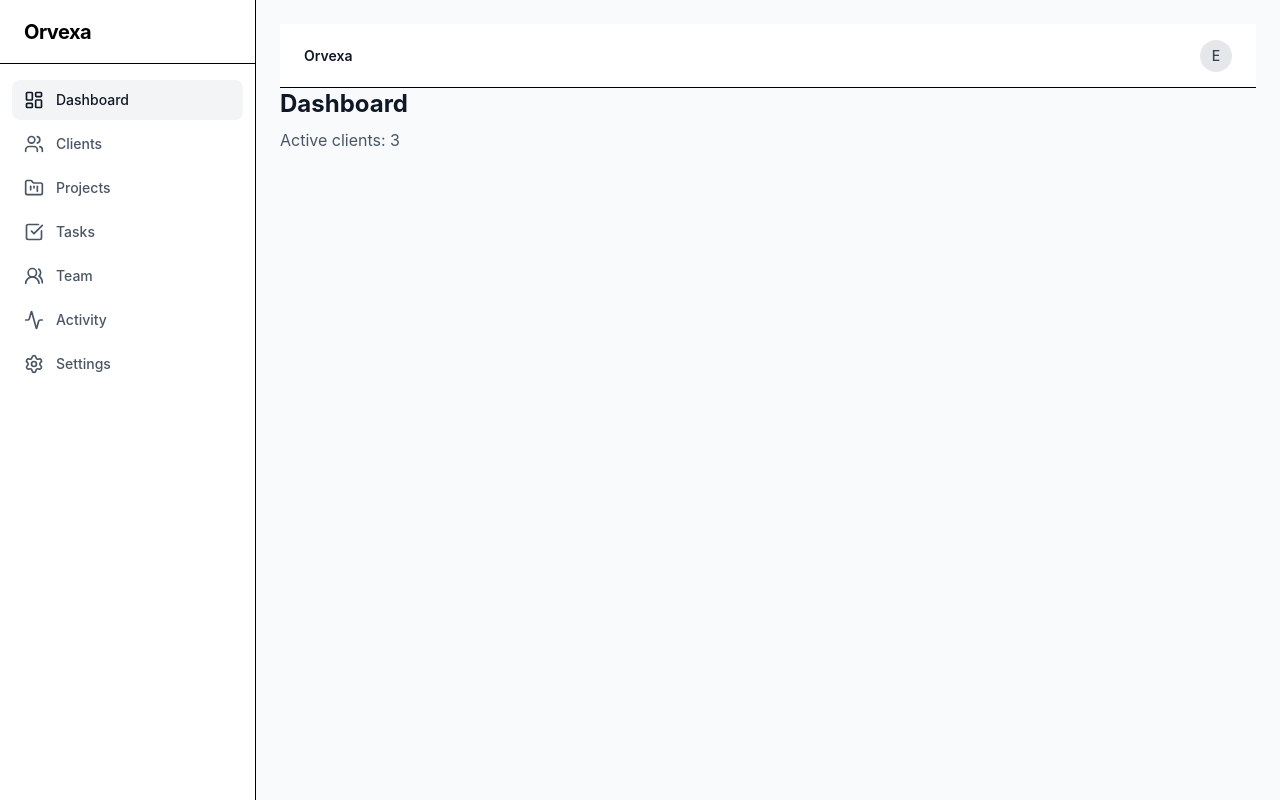
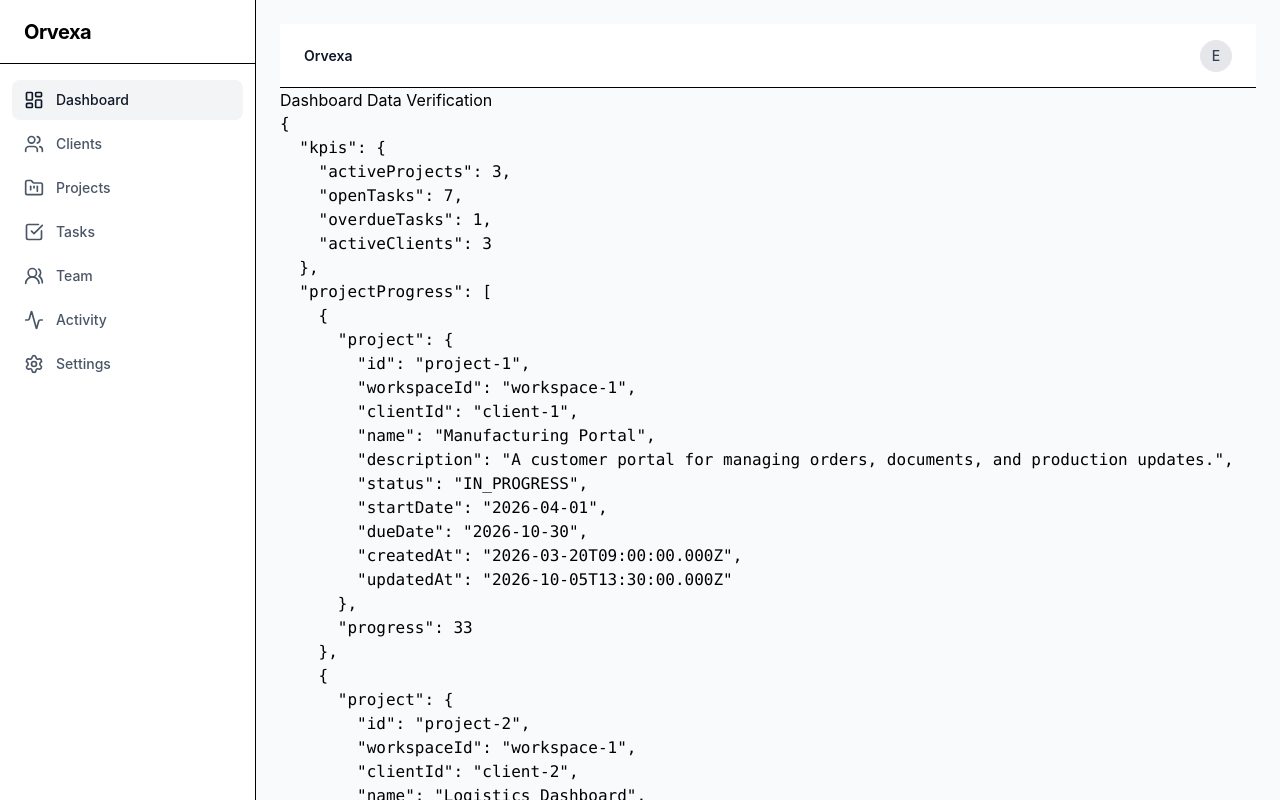
Before and after one commit to esrakonya/orvexa, a React (Vite) app: page /dashboard in a window 1280 px wide. Shown: the top 800 px of the page. Built offline with nearby package versions, Linux system fonts and the light colour scheme.

Commit message:
feat: add dashboard data layer

```diff
--- /dev/null
+++ b/src/hooks/useDashboardData.ts
@@ -0,0 +1,91 @@
+import { useMemo } from 'react'
+import { getAllActivities } from '../services/activityService'
+import { getAllClients } from '../services/clientService'
+import {
+  calculateProjectProgress,
+  getAllProjects,
+} from '../services/projectService'
+import { getAllTasks } from '../services/taskService'
+import { getAllUsers } from '../services/userService'
+import { isTaskOverdue } from '../utils/taskUtils'
+
+function useDashboardData() {
+  const clients = getAllClients()
+  const projects = getAllProjects()
+  const tasks = getAllTasks()
+  const users = getAllUsers()
+  const activities = getAllActivities()
+
+  const dashboardData = useMemo(() => {
+    const activeProjects = projects.filter(
+      (project) => project.status !== 'COMPLETED',
+    )
+
+    const openTasks = tasks.filter(
+      (task) => task.status !== 'COMPLETED',
+    )
+
+    const overdueTasks = tasks.filter(isTaskOverdue)
+
+    const activeClients = clients.filter(
+      (client) => client.status === 'ACTIVE',
+    )
+
+    const projectProgress = projects.map((project) => ({
+      project,
+      progress: calculateProjectProgress(project.id),
+    }))
+
+    const taskStatusSummary = {
+      TODO: tasks.filter((task) => task.status === 'TODO').length,
+      IN_PROGRESS: tasks.filter(
+        (task) => task.status === 'IN_PROGRESS',
+      ).length,
+      COMPLETED: tasks.filter(
+        (task) => task.status === 'COMPLETED',
+      ).length,
+    }
+
+    const projectOverview = projects.map((project) => ({
+      project,
+      client: clients.find(
+        (client) => client.id === project.clientId,
+      ),
+      progress: calculateProjectProgress(project.id),
+    }))
+
+    const upcomingTasks = [...tasks]
+      .filter((task) => task.status !== 'COMPLETED')
+      .sort((firstTask, secondTask) =>
+        firstTask.dueDate.localeCompare(secondTask.dueDate),
+      )
+      .slice(0, 5)
+
+    const recentActivities = [...activities]
+      .sort((firstActivity, secondActivity) =>
+        secondActivity.createdAt.localeCompare(
+          firstActivity.createdAt,
+        ),
+      )
+      .slice(0, 5)
+
+    return {
+      kpis: {
+        activeProjects: activeProjects.length,
+        openTasks: openTasks.length,
+        overdueTasks: overdueTasks.length,
+        activeClients: activeClients.length,
+      },
+      projectProgress,
+      taskStatusSummary,
+      projectOverview,
+      upcomingTasks,
+      recentActivities,
+      users,
+    }
+  }, [activities, clients, projects, tasks, users])
+
+  return dashboardData
+}
+
+export default useDashboardData
--- a/src/pages/DashboardPage.tsx
+++ b/src/pages/DashboardPage.tsx
@@ -1,19 +1,17 @@
-import { getAllClients } from "../services/clientService"
+import useDashboardData from '../hooks/useDashboardData'
 
 function DashboardPage() {
-    const clients = getAllClients()
+  const dashboardData = useDashboardData()
 
-    return (
-        <div>
-            <h1 className="text-2xl font-bold text-gray-900">
-                Dashboard
-            </h1>
+  return (
+    <div>
+      <h1>Dashboard Data Verification</h1>
 
-            <p className="mt-2 text-gray-600">
-                Active clients: {clients.filter((client) => client.status === 'ACTIVE').length}
-            </p>
-        </div>
-    )
+      <pre>
+        {JSON.stringify(dashboardData, null, 2)}
+      </pre>
+    </div>
+  )
 }
 
 export default DashboardPage
--- /dev/null
+++ b/src/services/activityService.ts
@@ -0,0 +1,8 @@
+import type { Activity } from "../interfaces/Activity";
+import {
+    getData,
+} from '../repositories/localStorage/localStorageRepository'
+
+export function getAllActivities(): Activity[] {
+    return getData().activities
+}
```
